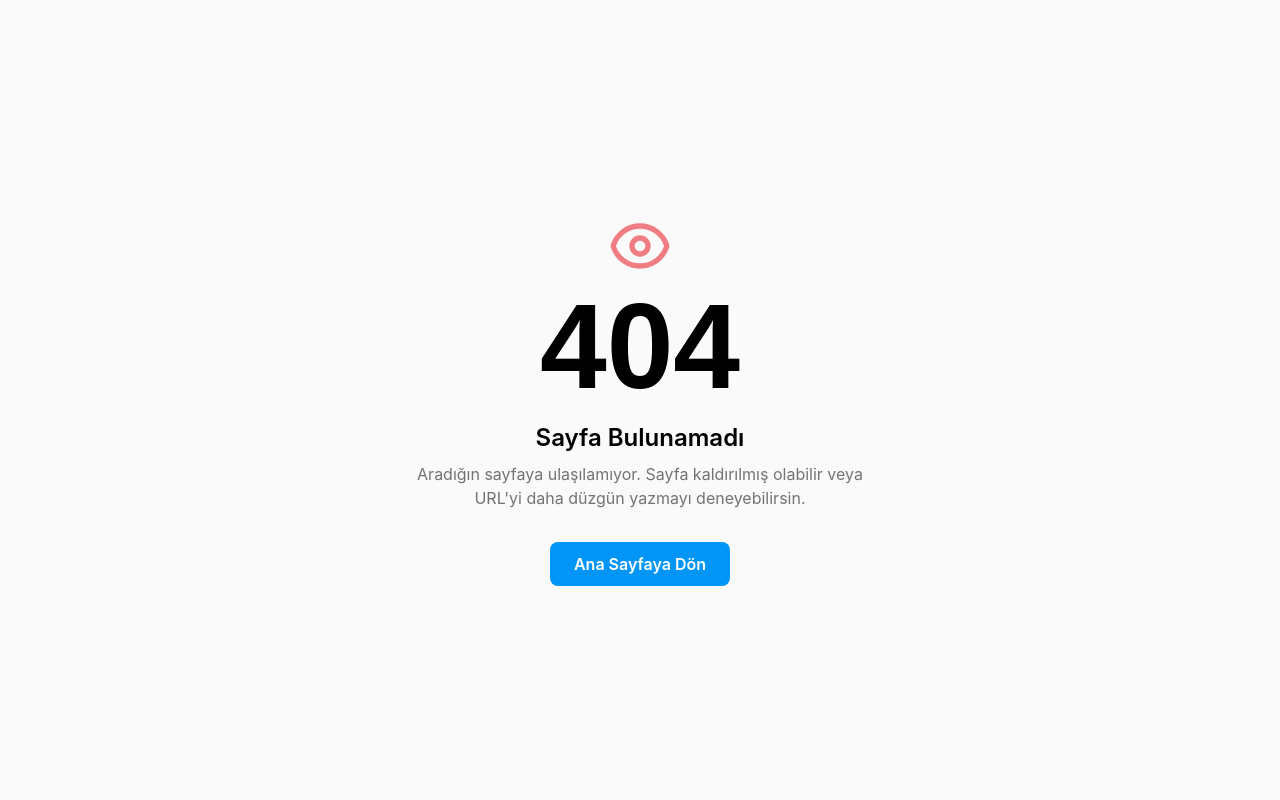
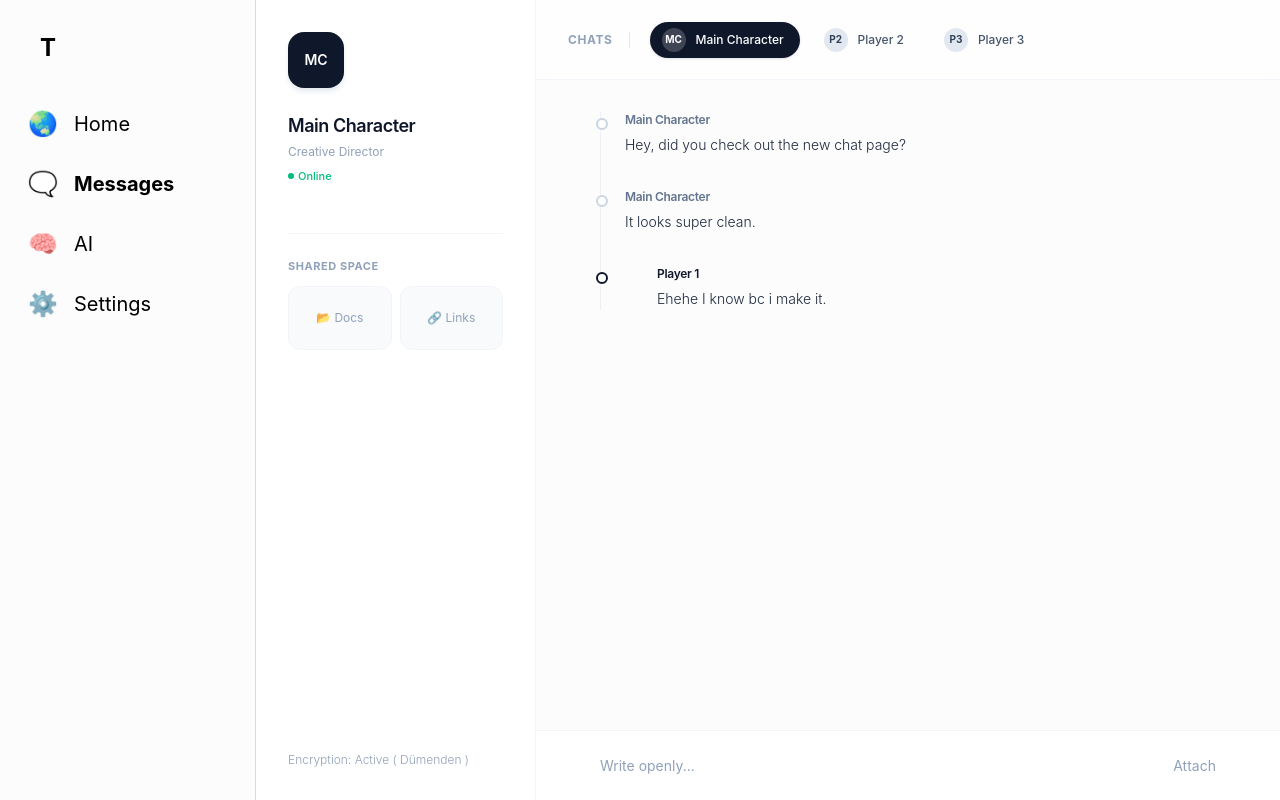
Before and after one commit to sudaban/ft_transcendence, a SvelteKit app in the folder Frontend/: page /chat in a window 1280 px wide. Before the commit this address had no page. Built offline with nearby package versions, Linux system fonts and the light colour scheme.

Commit message:
I made simple chat page using fake simulation.

```diff
--- /dev/null
+++ b/Frontend/src/routes/chat/+page.svelte
@@ -0,0 +1,202 @@
+<script lang="ts">
+  import { onMount, tick } from 'svelte';
+  import gsap from 'gsap';
+  import Sidebar from '$lib/components/Sidebar.svelte';
+  import MobileNav from '$lib/components/MobileNav.svelte';
+
+  let newMessage = $state('');
+
+  let messages = $state([
+    { id: 1, sender: 'Main Character', text: 'Hey, did you check out the new chat page?', time: '10:00 AM', isMe: false, color: 'border-slate-300' },
+    { id: 2, sender: 'Main Character', text: 'It looks super clean.', time: '10:02 AM', isMe: false, color: 'border-slate-300' },
+    { id: 3, sender: 'Player 1', text: 'Ehehe I know bc i make it.', time: '10:05 AM', isMe: true, color: 'border-slate-900' }
+  ]);
+
+  let inbox = [
+    { id: 1, username: 'Main Character', active: true, avatar: 'MC' },
+    { id: 2, username: 'Player 2', active: false, avatar: 'P2' },
+    { id: 3, username: 'Player 3', active: false, avatar: 'P3' }
+  ];
+
+  let chatContainer: HTMLElement;
+
+  onMount(() => {
+    gsap.fromTo('.horizontal-inbox-item',
+      { opacity: 0, scale: 0.9 },
+      { opacity: 1, scale: 1, duration: 0.4, stagger: 0.05, ease: 'power2.out' }
+    );
+    gsap.fromTo('.timeline-bubble',
+      { opacity: 0, x: -10 },
+      { opacity: 1, x: 0, duration: 0.5, stagger: 0.06, ease: 'power3.out' }
+    );
+    scrollToBottom();
+  });
+
+  async function scrollToBottom() {
+    await tick();
+    if (chatContainer) {
+      chatContainer.scrollTop = chatContainer.scrollHeight;
+    }
+  }
+
+  function popIn(node: HTMLElement) {
+    gsap.fromTo(node,
+      { opacity: 0, y: 12, filter: 'blur(4px)' },
+      { opacity: 1, y: 0, filter: 'blur(0px)', duration: 0.4, ease: 'power2.out' }
+    );
+    scrollToBottom();
+  }
+
+  function sendMessage(e?: Event) {
+    if (e) e.preventDefault();
+    if (!newMessage.trim()) return;
+
+    messages.push({
+      id: Date.now(),
+      sender: 'Player 1',
+      text: newMessage,
+      time: new Date().toLocaleTimeString([], { hour: '2-digit', minute: '2-digit' }),
+      isMe: true,
+      color: 'border-slate-900'
+    });
+
+    newMessage = '';
+  }
+</script>
+
+<div class="min-h-screen bg-[#fcfcfc] text-slate-800 font-sans flex overflow-hidden selection:bg-slate-900 selection:text-white">
+
+  <!-- Orijinal Sol Navigasyon Barı -->
+  <Sidebar />
+
+  <!-- YENİ DÜZEN: ODAK NOKTASI SOL PANEL (Gelen Kutusu Yerine Kişi Detayı) -->
+  <aside class="hidden lg:flex w-[280px] border-r border-slate-100 bg-white h-screen flex-col shrink-0 p-8 justify-between">
+    <div class="flex flex-col items-start gap-6">
+      <div class="w-14 h-14 rounded-2xl bg-slate-900 text-white flex items-center justify-center font-semibold text-sm shadow-md shadow-slate-200">
+        MC
+      </div>
+      <div>
+        <h2 class="font-semibold text-lg text-slate-900 tracking-tight">Main Character</h2>
+        <p class="text-xs text-slate-400 mt-1">Creative Director</p>
+        <p class="text-[11px] text-emerald-500 font-medium mt-2 flex items-center gap-1">
+          <span class="w-1.5 h-1.5 rounded-full bg-emerald-500"></span> Online
+        </p>
+      </div>
+
+      <!-- Ortak Paylaşımlar / Hızlı Bağlantılar Alanı -->
+      <div class="w-full mt-6 pt-6 border-t border-slate-100">
+        <span class="text-[11px] font-bold tracking-wider text-slate-400 uppercase block mb-3">Shared Space</span>
+        <div class="grid grid-cols-2 gap-2">
+          <div class="h-16 rounded-xl bg-slate-50 border border-slate-100 flex items-center justify-center text-xs text-slate-400 cursor-pointer hover:bg-slate-100 transition-colors">📂 Docs</div>
+          <div class="h-16 rounded-xl bg-slate-50 border border-slate-100 flex items-center justify-center text-xs text-slate-400 cursor-pointer hover:bg-slate-100 transition-colors">🔗 Links</div>
+        </div>
+      </div>
+    </div>
+
+    <div class="text-xs text-slate-400 font-light">
+      Encryption: Active ( Dümenden )
+    </div>
+  </aside>
+
+  <!-- ANA CHAT ALANI (Dikey ve Akıcı) -->
+  <main class="flex-1 flex flex-col h-screen">
+
+    <!-- YATAY GELEN KUTUSU ŞERİDİ (Geleneksel sol listeyi yıkan kısım) -->
+    <section class="h-[80px] border-b border-slate-100 bg-white/60 backdrop-blur-md flex items-center px-8 gap-3 shrink-0 overflow-x-auto no-scrollbar">
+      <div class="text-xs font-bold text-slate-400 tracking-wider uppercase border-r border-slate-200 pr-4 mr-2 shrink-0">Chats</div>
+
+      {#each inbox as chat}
+        <button class="horizontal-inbox-item flex items-center gap-2.5 px-3 py-1.5 rounded-full transition-all shrink-0
+          {chat.active ? 'bg-slate-900 text-white shadow-sm' : 'hover:bg-slate-100 text-slate-600'}"
+        >
+          <div class="w-6 h-6 rounded-full text-[10px] font-bold flex items-center justify-center
+            {chat.active ? 'bg-white/20 text-white' : 'bg-slate-200 text-slate-700'}"
+          >
+            {chat.avatar}
+          </div>
+          <span class="text-xs font-medium pr-1">{chat.username}</span>
+        </button>
+      {/each}
+    </section>
+
+    <!-- ZAMAN ÇİZGİSİ TASARIMLI MESAJ ALANI -->
+    <div bind:this={chatContainer} class="flex-1 overflow-y-auto custom-scrollbar px-6 md:px-16 py-8 flex flex-col bg-[#fcfcfc]">
+
+      <!-- Merkezi Dikey Akış Çizgisi -->
+      <div class="w-full max-w-2xl mx-auto flex flex-col gap-8 relative pl-6 border-l border-slate-200/60">
+
+        {#each messages as msg (msg.id)}
+          <div use:popIn class="timeline-bubble relative group flex flex-col {msg.isMe ? 'pl-8' : ''}">
+
+            <!-- Çizgi üzerindeki düğüm noktası -->
+            <div class="absolute -left-[29px] top-1.5 w-3 h-3 rounded-full bg-white border-2 {msg.isMe ? 'border-slate-900' : 'border-slate-300'} transition-transform group-hover:scale-125"></div>
+
+            <!-- Gönderen Bilgisi -->
+            <div class="flex items-center gap-2 mb-1.5">
+              <span class="text-xs font-semibold tracking-tight {msg.isMe ? 'text-slate-900' : 'text-slate-500'}">
+                {msg.sender}
+              </span>
+              <span class="text-[10px] text-slate-400 opacity-0 group-hover:opacity-100 transition-opacity duration-200">
+                {msg.time}
+              </span>
+            </div>
+
+            <!-- Saf ve Çizgisel Mesaj Metni -->
+            <div class="text-[14px] text-slate-800 leading-relaxed max-w-xl font-light">
+              {msg.text}
+            </div>
+
+          </div>
+        {/each}
+
+      </div>
+    </div>
+
+    <!-- ENTEGRE EDİTORİAL INPUT ALANI -->
+    <div class="p-6 md:px-16 bg-white border-t border-slate-100 shrink-0">
+      <div class="max-w-2xl mx-auto">
+        <form class="flex items-center gap-4" onsubmit={sendMessage}>
+          <input
+            type="text"
+            bind:value={newMessage}
+            placeholder="Write openly..."
+            class="flex-1 bg-transparent border-none outline-none text-[14px] text-slate-900 placeholder-slate-400"
+          >
+          <div class="flex items-center gap-4">
+            {#if newMessage.trim()}
+              <button type="submit" class="text-xs font-bold tracking-wider uppercase text-slate-900 hover:text-black transition-colors">
+                Attack 💥
+              </button>
+            {:else}
+              <button type="button" class="text-slate-400 hover:text-slate-800 text-sm transition-colors">Attach</button>
+            {/if}
+          </div>
+        </form>
+      </div>
+    </div>
+
+  </main>
+
+  <MobileNav />
+
+</div>
+
+<style>
+  /* Kaydırma çubuklarını gizleme ve özelleştirme */
+  .no-scrollbar::-webkit-scrollbar {
+    display: none;
+  }
+  .no-scrollbar {
+    -ms-overflow-style: none;
+    scrollbar-width: none;
+  }
+  .custom-scrollbar::-webkit-scrollbar {
+    width: 3px;
+  }
+  .custom-scrollbar::-webkit-scrollbar-track {
+    background: transparent;
+  }
+  .custom-scrollbar::-webkit-scrollbar-thumb {
+    background: #e2e8f0;
+  }
+</style>
```
